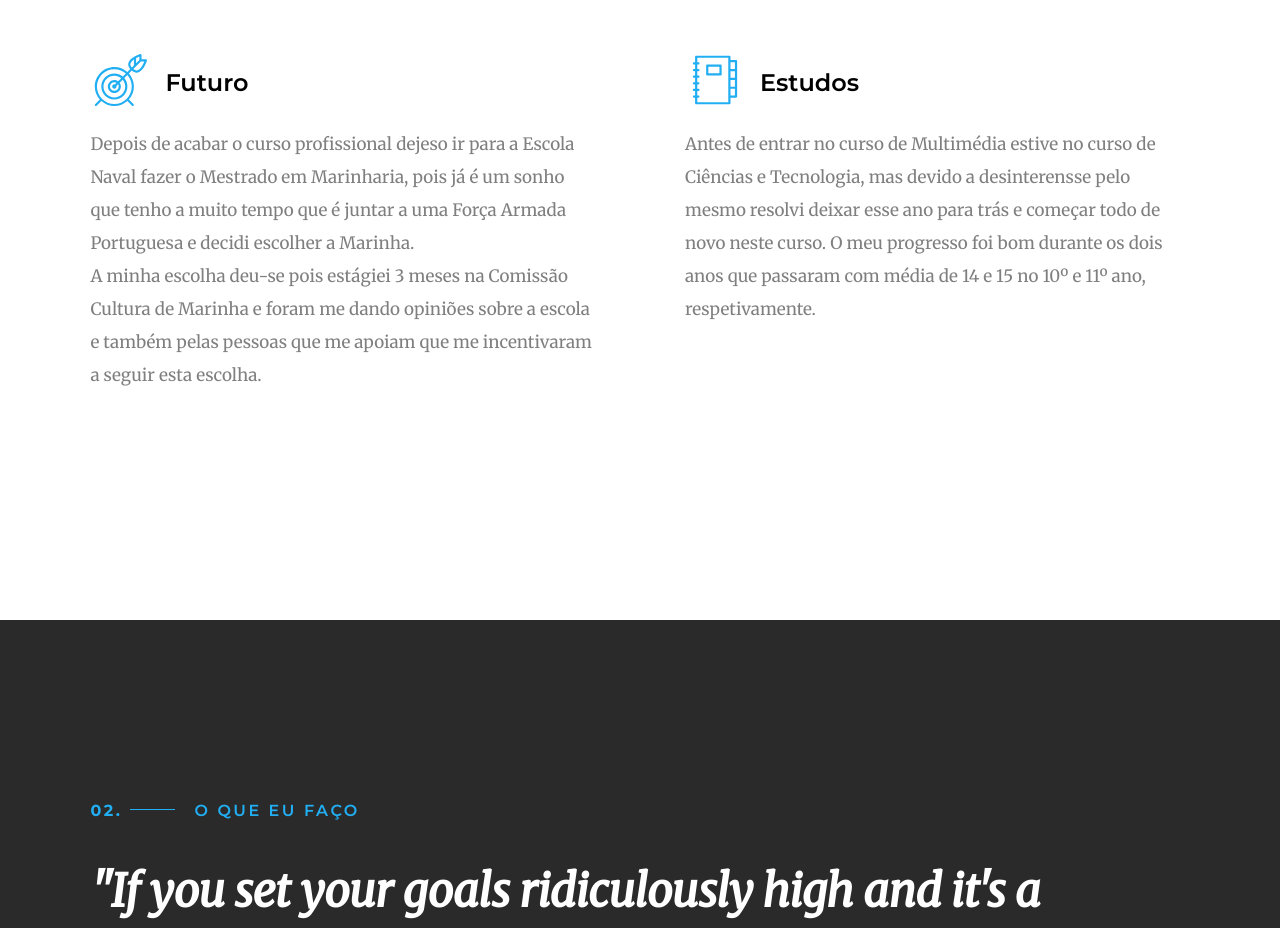
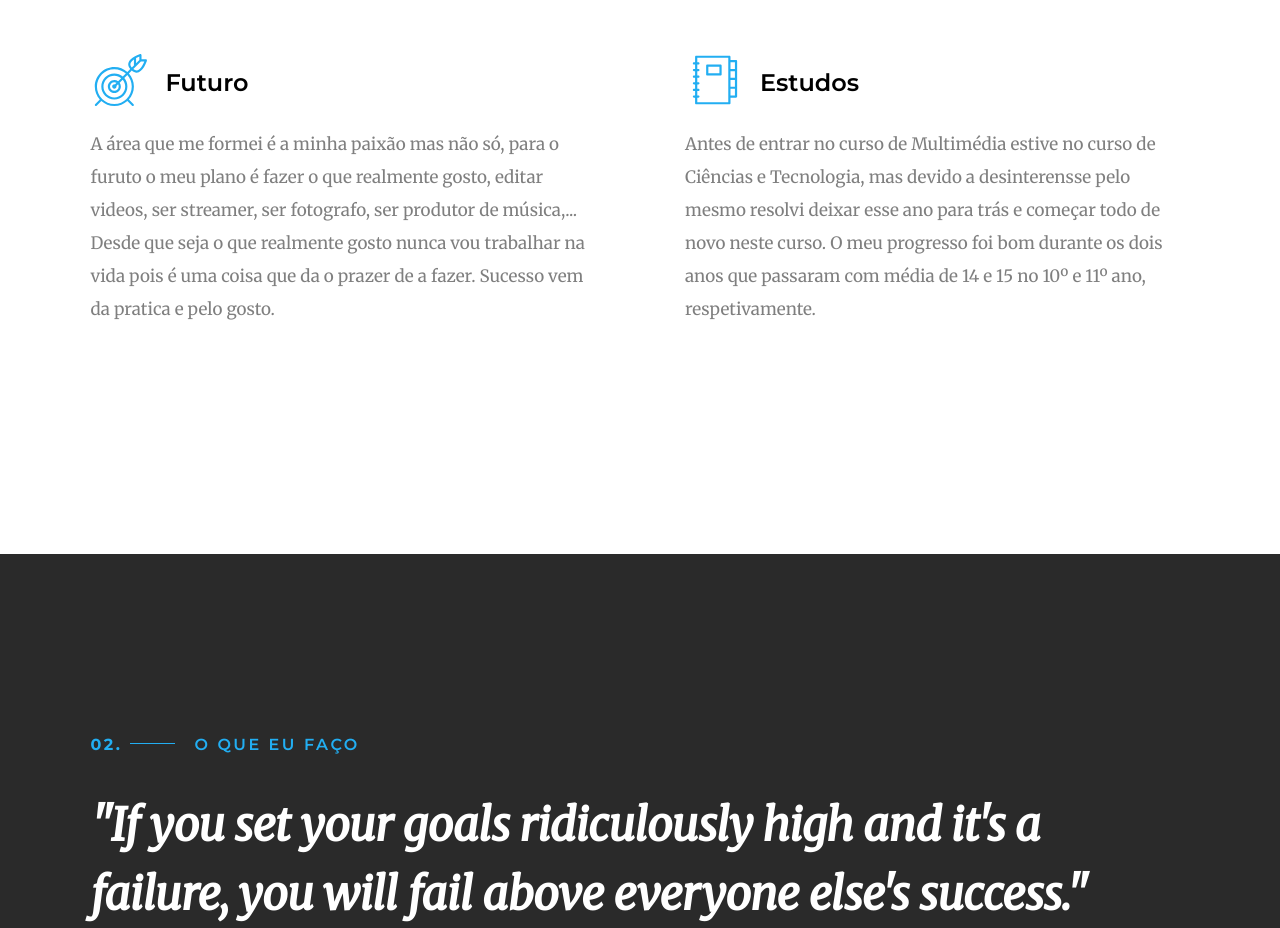
Before and after one commit to rykarde/Portfolio, a plain HTML site: page index.html in a window 1280 px wide. Shown: the part 1700-2628 px from the top of the page. Drawn offline with nearby package versions, Linux system fonts and the light colour scheme.

Commit message:
Update index.html
new txt

```diff
--- a/index.html
+++ b/index.html
@@ -152,9 +152,9 @@
           <h3>Futuro</h3>
         </div>
         <p>
-          Depois de acabar o curso profissional dejeso ir para a Escola Naval fazer o Mestrado em Marinharia, pois já é um sonho que tenho a muito tempo que é juntar a uma Força Armada Portuguesa
-          e decidi escolher a Marinha.
-          <br>A minha escolha deu-se pois estágiei 3 meses na Comissão Cultura de Marinha e foram me dando opiniões sobre a escola e também pelas pessoas que me apoiam que me incentivaram a seguir esta escolha.
+         A área que me formei é a minha paixão mas não só, para o furuto o meu plano é fazer o que realmente gosto, editar videos, ser streamer, ser fotografo, ser produtor de música,...
+         Desde que seja o que realmente gosto nunca vou trabalhar na vida pois é uma coisa que da o prazer de a fazer.
+         Sucesso vem da pratica e pelo gosto.
         </p>
       </div>
       <div class="col-block item-process" data-aos="fade-up">
@@ -195,7 +195,7 @@
         <h4>Design</h4>
         <p>
           Para mim o design e como a primeira impressão quando encontramos uma pessoa. <br>
-          Se representa uma marca o design que que causar boa impressão e isso e <br>
+          Se representa uma marca o design que que causar boa impressão e isso e
           o meu objetivo quando crio algum ou seja para mim pu seja para amigos.
 
         </p>
```
